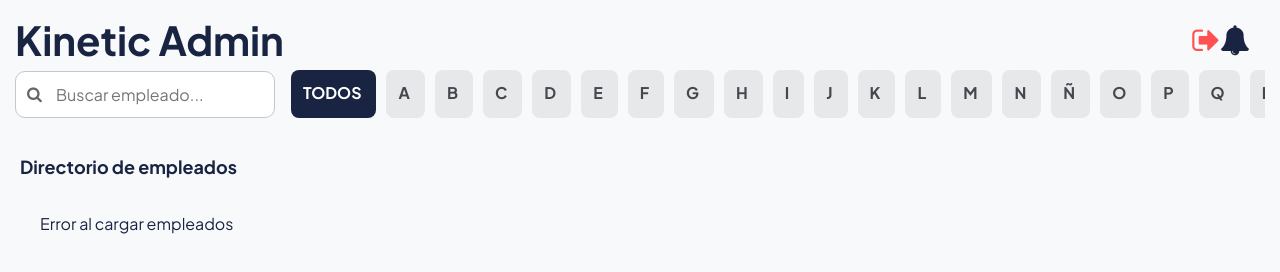
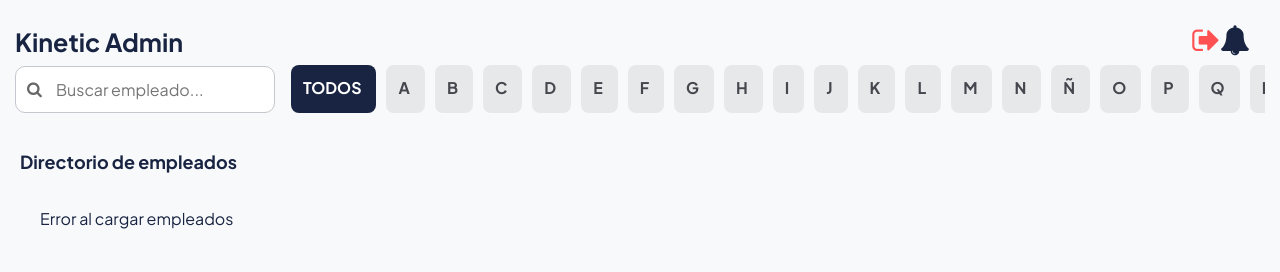
Before and after one commit to joseang1/individual-proyect-dashboard, a website with bundled scripts: page pages/employees.html in a window 1280 px wide. Built offline with nearby package versions, Linux system fonts and the light colour scheme; no server answers.

Commit message:
update: Added icons for the webpage

```diff
--- a/pages/employees.html
+++ b/pages/employees.html
@@ -4,6 +4,12 @@
     <meta charset="UTF-8">
     <meta name="viewport" content="width=device-width, initial-scale=1.0">
     <title>Kinetic Admin | Empleados</title>
+    <!-- Icons -->
+    <link rel="apple-touch-icon" href="../src/assets/ico/apple-touch-icon.png">
+    <link rel="icon" sizes="32x32" href="../src/assets/ico/favicon-32x32.png">
+    <link rel="icon" sizes="16x16" href="../src/assets/ico/favicon-16x16.png">
+    <link rel="android-chrome-192x192" sizes="192x192" href="../src/assets/ico/android-chrome-192x192.png">
+    <link rel="android-chrome-512x512" sizes="512x512" href="../src/assets/ico/android-chrome-512x512.png">
     <!-- Fuentes: Inter -->
     <link rel="preconnect" href="https://fonts.googleapis.com">
     <link rel="preconnect" href="https://fonts.gstatic.com" crossorigin>
--- a/src/styles/gallery-page/header-gallery.css
+++ b/src/styles/gallery-page/header-gallery.css
@@ -6,10 +6,10 @@ header {
 
 .heading h1 {
     font-family: 'Plus Jakarta Sans';
-    font-size: 40px;
+    font-size: 25px;
     font-weight: bold;
     color: var(--primary);
-    margin: 20px 0px 0px 15px;
+    margin: 30px 0px 0px 15px;
     cursor: default;
 }
 
```
Also changed, not shown: index.html (+6 -0 lines), README.md, src/assets/ico/android-chrome-192x192.png (added), src/assets/ico/android-chrome-512x512.png (added), src/assets/ico/apple-touch-icon.png (added), src/assets/ico/favicon-16x16.png (added), src/assets/ico/favicon-32x32.png (added), src/assets/ico/favicon.ico (added).
